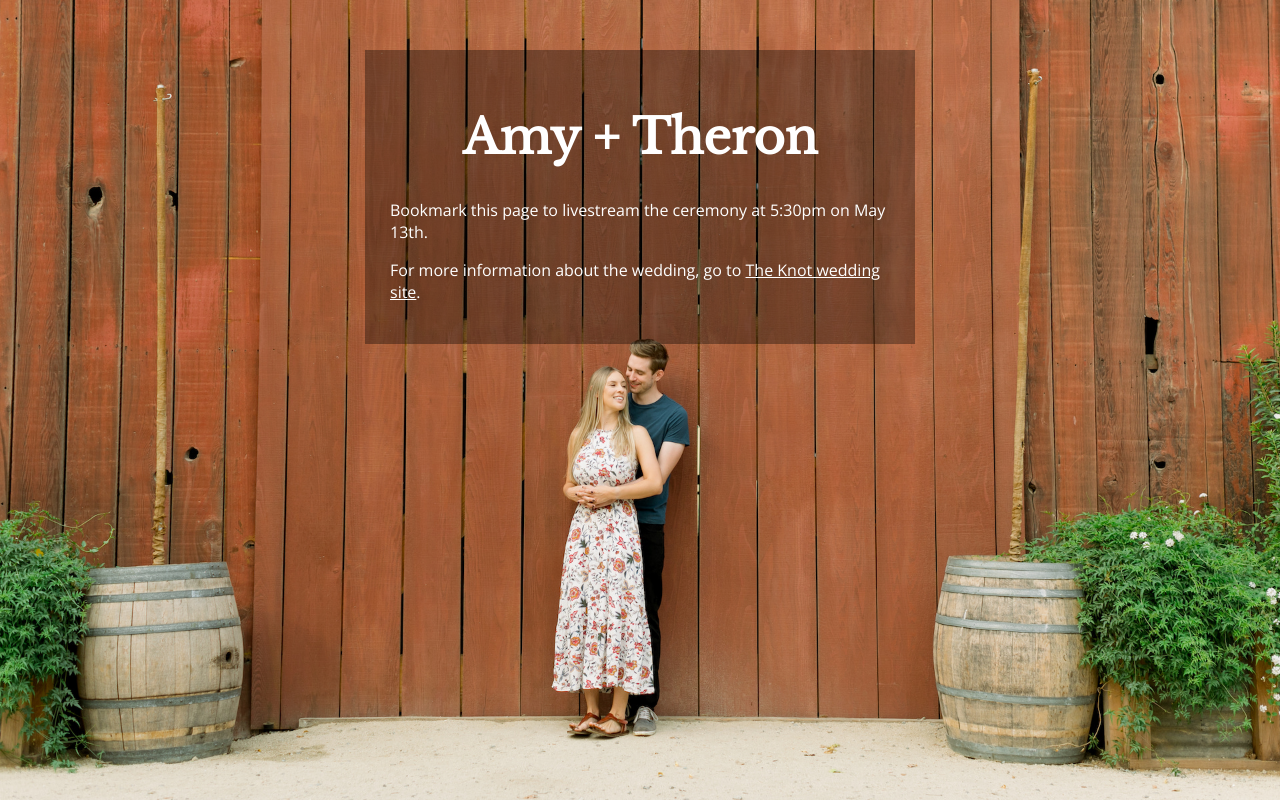
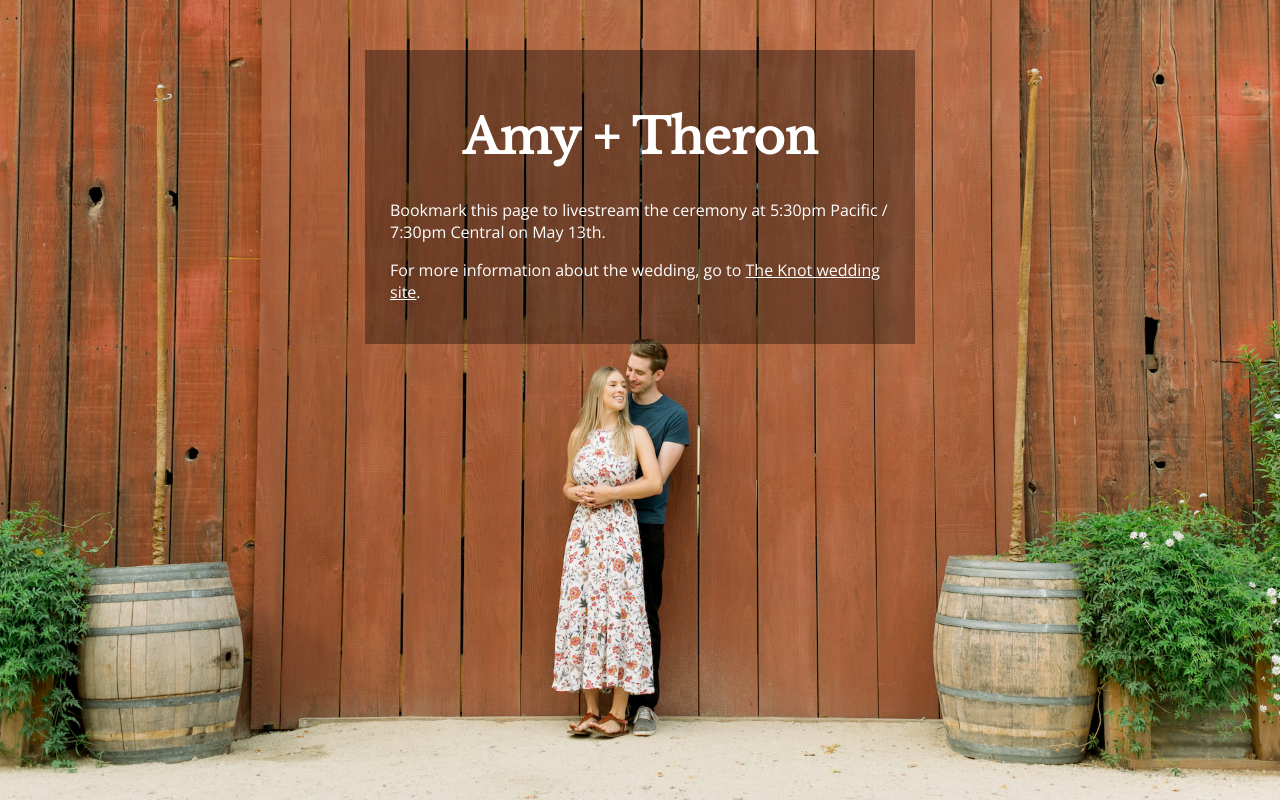
Before and after one commit to luhn/luhn.com, a plain HTML site: page src/wedding/index.html in a window 1280 px wide. Drawn offline with nearby package versions, Linux system fonts and the light colour scheme.

Commit message:
List central time as well.

```diff
--- a/src/wedding/index.html
+++ b/src/wedding/index.html
@@ -43,7 +43,7 @@ a {
 	<body>
 		<main>
 			<h1>Amy + Theron</h1>
-			<p>Bookmark this page to livestream the ceremony at 5:30pm on May 13th.</p>
+			<p>Bookmark this page to livestream the ceremony at 5:30pm Pacific / 7:30pm Central on May 13th.</p>
 			<p>For more information about the wedding, go to <a href="https://theknot.com/amyandtheron">The Knot wedding site</a>.</p>
 		</main>
 	</body>
```
